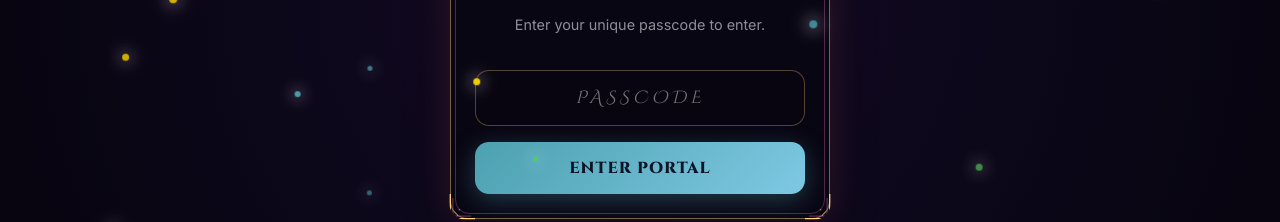
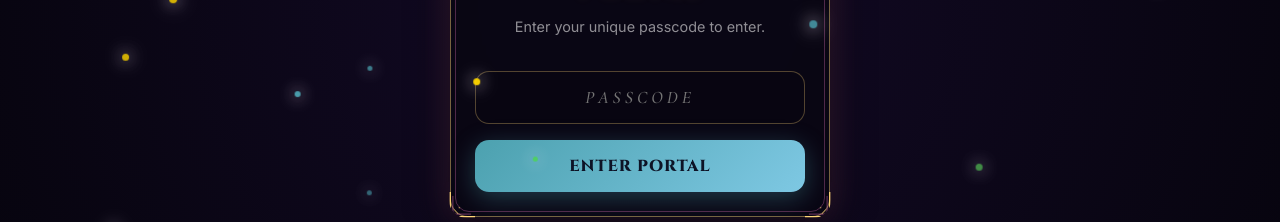
Before and after one commit to justicekonjengbam/DreamWorld, a React (Vite) app: page /portal in a window 1280 px wide. Shown: the part 411-633 px from the top of the page. Built offline with nearby package versions, Linux system fonts and the light colour scheme; no server answers; the database is empty.

Commit message:
Fix: Replace form input font family with case-distinguishing Cormorant Garamond font

```diff
--- a/src/index.css
+++ b/src/index.css
@@ -216,7 +216,7 @@ button,
     border: 1px solid rgba(255, 215, 120, 0.3) !important;
     border-radius: 8px !important;
     color: #e2b3ff !important; /* soft lavender text values */
-    font-family: var(--font-fancy), var(--font-body), serif !important;
+    font-family: var(--font-body), serif !important;
     font-style: italic !important;
     font-size: 1.15rem !important;
     font-weight: 500 !important;
--- a/src/pages/AdminDashboard.css
+++ b/src/pages/AdminDashboard.css
@@ -238,7 +238,7 @@
     border: 1px solid rgba(255, 215, 120, 0.28);
     border-radius: 8px;
     color: #e2b3ff; /* Gorgeous soft lavender value font color from the screenshot */
-    font-family: var(--font-fancy), var(--font-body), 'Georgia', serif;
+    font-family: var(--font-body), 'Georgia', serif;
     font-style: italic;
     font-size: 1.15rem;
     font-weight: 500;
--- a/src/portal/Portal.css
+++ b/src/portal/Portal.css
@@ -685,7 +685,7 @@
     background: rgba(9, 6, 18, 0.9) !important;
     border: 1px solid rgba(255, 215, 120, 0.3) !important;
     color: #e2b3ff !important;
-    font-family: var(--font-fancy), var(--font-body), serif !important;
+    font-family: var(--font-body), serif !important;
     font-style: italic !important;
     font-weight: 500 !important;
 }
```
Also changed, not shown: 5 other files (tests, documents, lock files or other folders).
